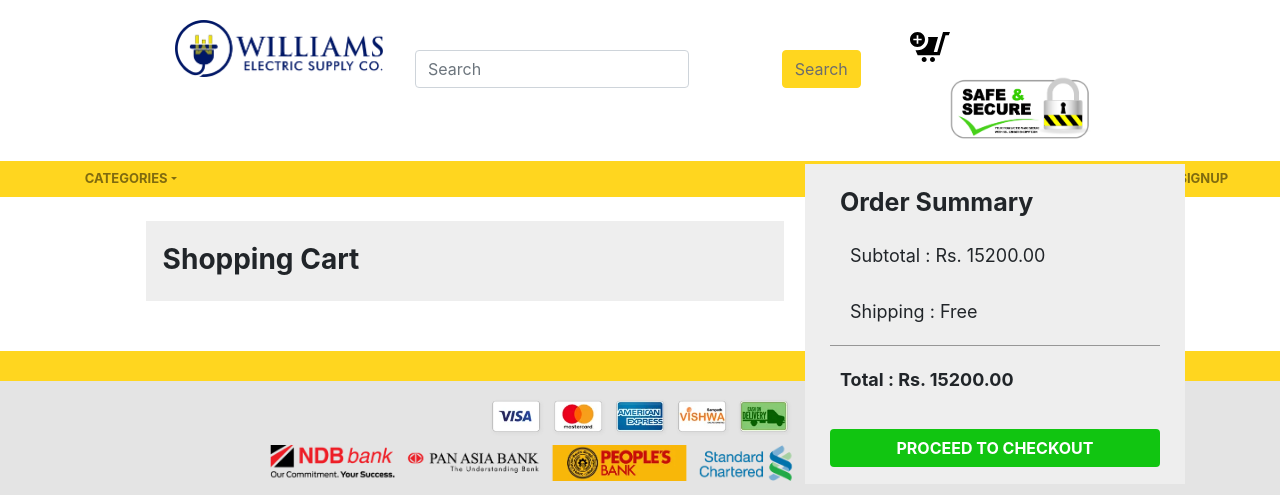
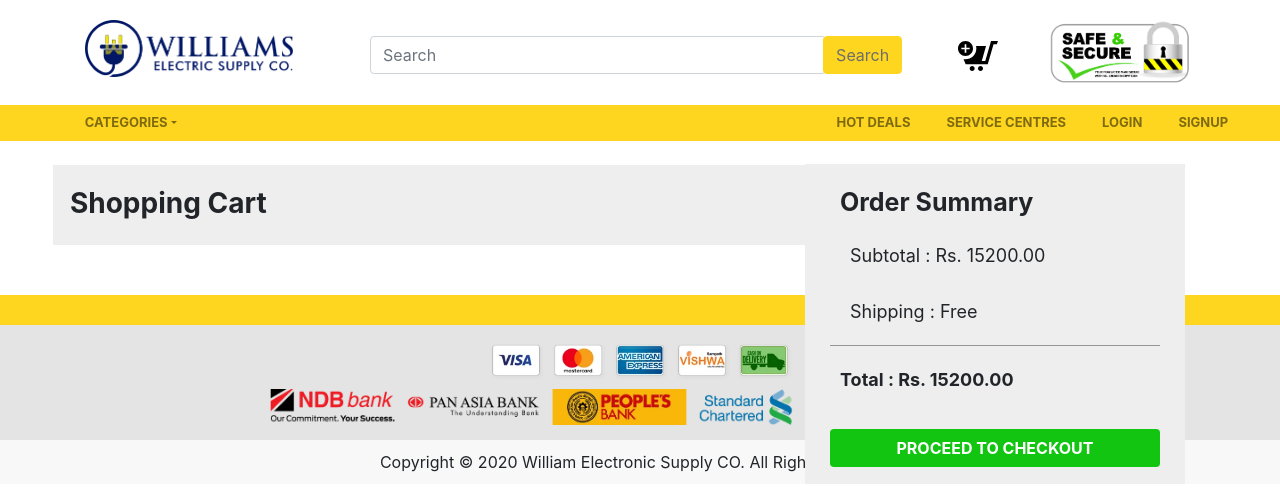
Before and after one commit to emoie-lk/wdd, a PHP site: page /cart.php in a window 1280 px wide. Shown: the top 495 px of the page. Run offline with PHP 8.4, Linux system fonts and the light colour scheme; data that the repository does not hold is empty.

Commit message:
Add files via upload

```diff
--- a/header.php
+++ b/header.php
@@ -3,8 +3,39 @@
 session_start();
 require_once('dbconn.php');
 
+
 ?>
 
+<!DOCTYPE html>
+<html lang="en">
+<head>
+    <meta charset="UTF-8">
+    <meta name="viewport" content="width=device-width, initial-scale=1.0">
+    <title>Wiliam - Online Shopping for Electronic Items</title>
+
+    <!---icon--->
+    <link rel="icon" type="image/icon type" href="images/icon.jpg">
+
+    <!---bootstrap--->
+    <link rel="stylesheet"  href="css/bootstrap.css">
+    <link rel="stylesheet"  href="css/search_bar.css">
+    <link rel="stylesheet"  href="css/navigation_bar.css">
+    <link rel="stylesheet"  href="css/item_panel.css">
+    <link rel="stylesheet"  href="css/item_page.css">
+    <link rel="stylesheet"  href="css/footer.css">
+    <link rel="stylesheet"  href="css/cart.css">
+    <link rel="stylesheet"  href="css/login.css">
+
+    <!----------Themes----------->
+    <?php if(isset($_SESSION['greentheme'])){ ?>
+      <link rel="stylesheet"  href="css/greentheme.css">
+    <?php } ?>
+
+    <!-- Font Awesome Icon Library -->
+    <link rel="stylesheet" href="https://cdnjs.cloudflare.com/ajax/libs/font-awesome/4.7.0/css/font-awesome.min.css">
+
+</head>
+<body>
 
 <!----------------------Checking loging details in cookies------------------------------>
 <?php
@@ -44,107 +75,64 @@
 ?>
 <!---------------------------------------------------------------------------------------->
 
-
-<!DOCTYPE html>
-<html lang="en">
-<head>
-    <meta charset="UTF-8">
-    <meta name="viewport" content="width=device-width, initial-scale=1.0">
-    <title>Wiliam - Online Shopping for Electronic Items</title>
-
-    <!---icon--->
-    <link rel="icon" type="image/icon type" href="images/icon.jpg">
-
-    <!---bootstrap--->
-    <link rel="stylesheet"  href="css/bootstrap.css">
-    <link rel="stylesheet"  href="css/search_bar.css">
-    <link rel="stylesheet"  href="css/navigation_bar.css">
-    <link rel="stylesheet"  href="css/item_panel.css">
-    <link rel="stylesheet"  href="css/item_page.css">
-    <link rel="stylesheet"  href="css/footer.css">
-    <link rel="stylesheet"  href="css/cart.css">
-    <link rel="stylesheet"  href="css/login.css">
-    <link rel="stylesheet"  href="css/checkout.css" >
-    <link rel="stylesheet"  href="css/payment.css" >
-
-    <!----------Themes----------->
-    <?php if(isset($_SESSION['greentheme'])){ ?>
-      <link rel="stylesheet"  href="css/greentheme.css">
-    <?php } ?>
-
-    <!-- Font Awesome Icon Library -->
-    <link rel="stylesheet" href="https://cdnjs.cloudflare.com/ajax/libs/font-awesome/4.7.0/css/font-awesome.min.css">
-
-</head>
-<body>
-
-
-
 <!--search bar -->
 
 <div id="search" class="container fixed ">
   <div class="row">
+    <div class="col-sm">
 
-    <div class="col-sm">
       <a href="index.php"> <img  class="item-img" width="208px" height="57px" alt="N/A" src="images/logo.png"> </a>
+
     </div>
+    <div class="col-sm-6">
 
-    <div class="col-sm-6">
-      <form class="form-inline my-2 my-lg-0" action="index.php" method="get">
-        <input name="searchbar" id = "searchtextfield" class="form-control mr-sm-2 searchtext" type="search" placeholder="Search" aria-label="Search">
+          <form class="form-inline my-2 my-lg-0">
+            <input id = "textfield" class="form-control mr-sm-2 searchtext" type="search" placeholder="Search" aria-label="Search">
             <button id = "btn" class="btn btn-outline-success my-2 my-sm-0 searchbtn" type="submit">Search</button>
           </form>
+
     </div>
-
-    <?php
-        $query = "SELECT  `item_code` FROM `tbl_cart`";
-        $result = mysqli_query($conn, $query);
-        if ($result)
-        {
-            $row = mysqli_num_rows($result);
-                if ($row) {
-                    $tot = 0;
-                    $rowse = $row;
-                    $count = $tot + $rowse;
-                }
-        }
-        ?>
-
     <div class="col-sm mn">
 
+
       <a class="cart" href="cart.php"><svg width="40" height="40" viewBox="0 0 24 24"><path d="M10 19.5c0 .829-.672 1.5-1.5 1.5s-1.5-.671-1.5-1.5c0-.828.672-1.5 1.5-1.5s1.5.672 1.5 1.5zm9.804-16.5l-3.431 12h-2.102l2.542-9h-5.993c.113.482.18.983.18 1.5 0 3.59-2.91 6.5-6.5 6.5-.407 0-.805-.042-1.191-.114l1.306 3.114h13.239l3.474-12h1.929l.743-2h-4.196zm-6.304 15c-.828 0-1.5.671-1.5 1.5s.672 1.5 1.5 1.5 1.5-.671 1.5-1.5c0-.828-.672-1.5-1.5-1.5zm-4.5-10.5c0 2.485-2.018 4.5-4.5 4.5-2.484 0-4.5-2.015-4.5-4.5s2.016-4.5 4.5-4.5c2.482 0 4.5 2.015 4.5 4.5zm-2-.5h-2v-2h-1v2h-2v1h2v2h1v-2h2v-1z"/></svg> </a>
-      <div class="countitem">
-        <p ><?php echo $count?></p>
+
+      <img class="securelogo" class="item-img" width="145px" height="65px" alt="N/A" src="images/payment.png">
+
+
     </div>
-      <img class="securelogo" class="item-img" width="145px" height="65px" alt="N/A" src="images/payment.png">
-    </div>
-
   </div>
 </div>
 
 <!--Navigation bar -->
 
 <nav id="ss" class="navbar navbar-expand-lg navbar-light bg-light">
+
   <div class="collapse navbar-collapse" id="navbarSupportedContent">
     <ul class="navbar-nav mr-auto">
 
-      <li class="nav-item navall categiri">
+      <li class="nav-item categiri">
+
       <div class="dropdown">
+
         <a class="nav-link dropdown-toggle" data-toggle="dropdown" href="#" role="button" aria-haspopup="true" aria-expanded="false">CATEGORIES</a>
+
             <div class="dropdown-menu">
 
+
         <?php
-              $sql = "SELECT `category_id`,`category_name` FROM tbl_cate";
+        $sql = "SELECT `category_name` FROM tbl_cate";
         $stmt = mysqli_prepare($conn, $sql);
+
         $res = mysqli_stmt_execute($stmt);
         if($res){
-                mysqli_stmt_bind_result($stmt, $category_id, $category_name);
-              ?>
+          mysqli_stmt_bind_result($stmt, $category_name); ?>
 
           <?php
           while(mysqli_stmt_fetch($stmt)){
           ?>
-                  <a class="dropdown-item"  href="index.php? categoriyid=<?php echo $category_id?>"><?php echo $category_name;?></a>
+
+                    <a class="dropdown-item"  href="#"><?php echo $category_name;?></a>
 
                   <?php
             }
@@ -153,49 +141,55 @@
 
             </div>
       </div>
+
       </li>
 
-      <li class="nav-item navall">
+      <li class="nav-item">
         <a class="nav-link colo" href="#">HOT DEALS</a>
       </li>
 
-      <li class="nav-item navall">
+      <li class="nav-item">
         <a class="nav-link colo" href="#">SERVICE CENTRES</a>
       </li>
 
 
         <?php
-      if(isset($_SESSION["email"])){
-      ?>
+        if(isset($_SESSION["email"])){ ?>
 
-        <li class="nav-item navall categiri maxwidth ">
+        <li class="nav-item categiri maxwidth ">
+
         <div class="dropdown">
+
           <a class="nav-link dropdown-toggle" data-toggle="dropdown" href="#" role="button" aria-haspopup="true" aria-expanded="false"><?php echo $_SESSION ["full_name"]?></a>
+
            <div class="dropdown-menu">
 
               <a class="dropdown-item"  href="#">hi</a>
               <a class="dropdown-item"  href="#">hi</a>
               <a class="dropdown-item"  href="#">hi</a>
 
+
+
            </div>
         </div>
+
         </li>
 
+
         <?php
-      } else {
-      ?>
+        } else { ?>
 
-        <li class="nav-item navall">
+
+      <li class="nav-item">
         <a class="nav-link colo" href="login.php">LOGIN</a>
-        </li>
+      </li> <!--&nbsp;&nbsp;&nbsp;-->
 
-        <li class="nav-item navall">
+      <li class="nav-item">
         <a class="nav-link colo" href="#">SIGNUP</a>
       </li>
 
       <?php
-      }
-      ?>
+        } ?>
 
     </ul>
      </div>
```
Lines whose indentation alone changed are shown as unchanged.
